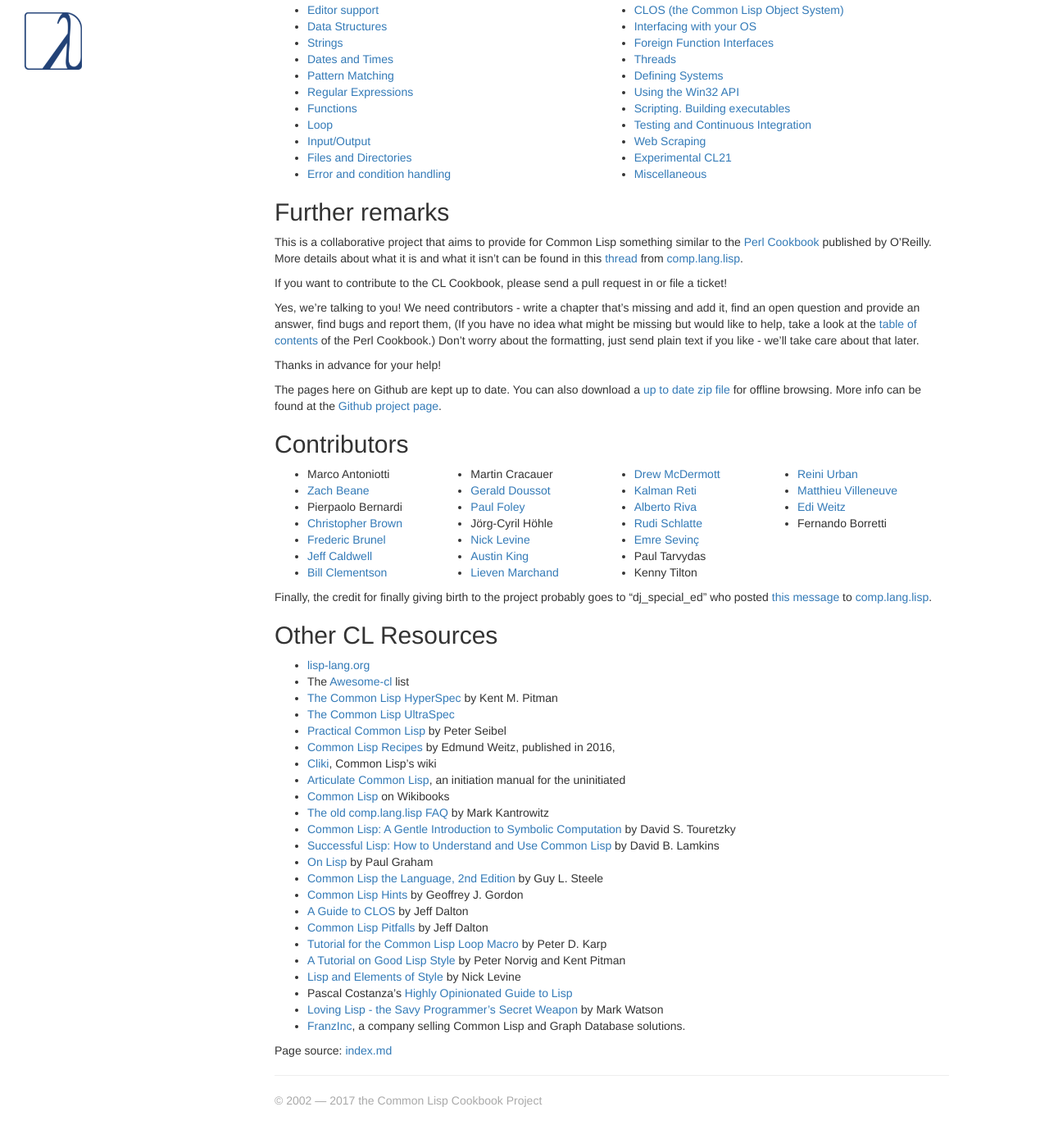
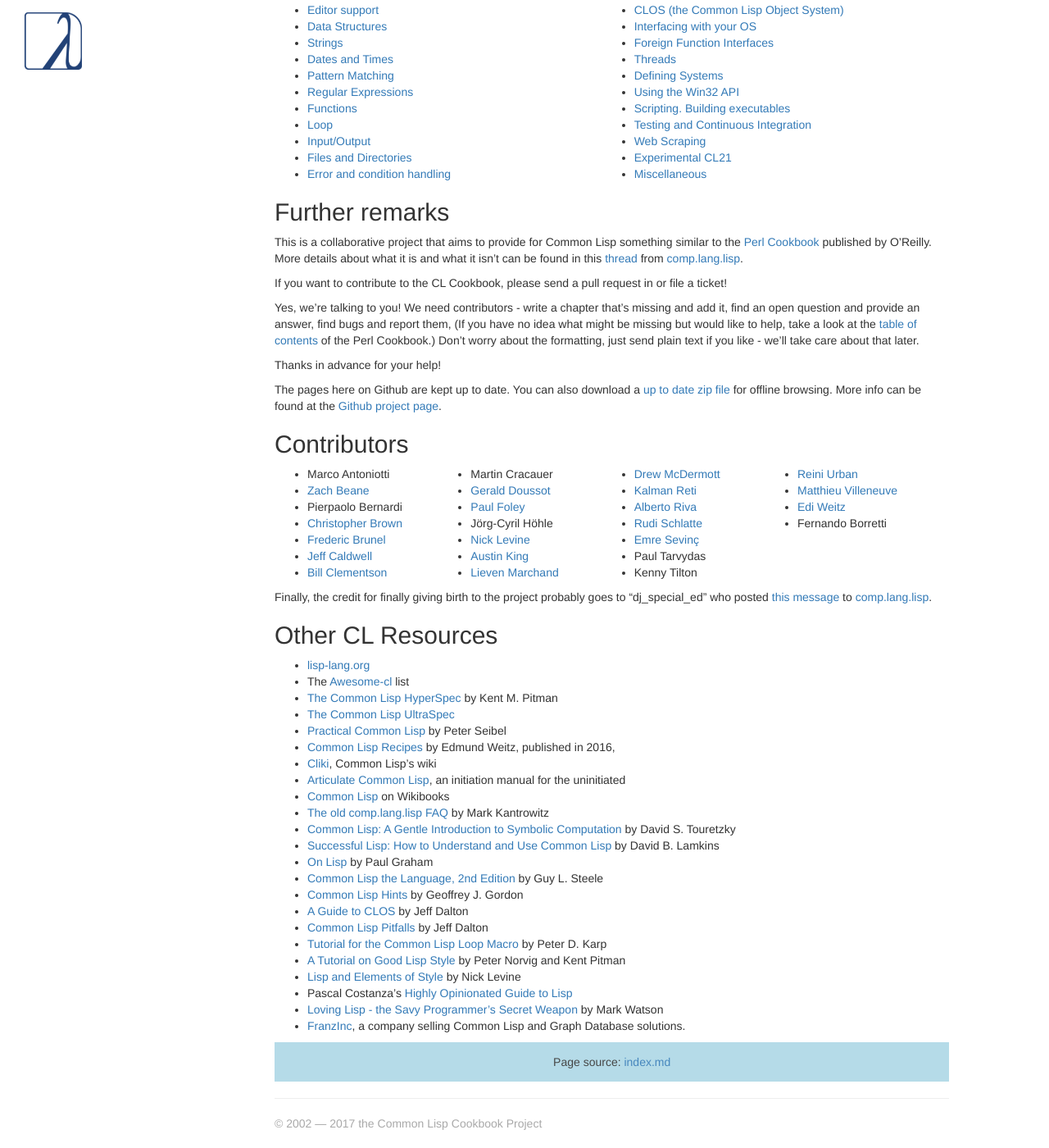
Before and after one commit to LispCookbook/cl-cookbook, a Jekyll site: the page built from index.md, in a window 1280 px wide and 1400 px high, scrolled down 227 px. Shown: the whole window at 82% size. Built offline with Jekyll 4.4.1, drawn with Linux system fonts in a browser that asks for light colours; before the commit the page ends 1599 px from its top, so only the background shows below that.

Commit message:
CSS: link to page source centered, in light blue box

```diff
--- a/_layouts/chapter.html
+++ b/_layouts/chapter.html
@@ -6,7 +6,7 @@
 <div id="content"
   {{ content }}
 
-  <p>
+  <p class="page-source">
     Page source: <a href="https://github.com/LispCookbook/cl-cookbook/blob/master/{{ page.path }}">{{ page.path }}</a>
   </p>
 </div>
--- a/assets/style.scss
+++ b/assets/style.scss
@@ -26,6 +26,13 @@
     margin-left: 25%;
 }
 
+.page-source {
+    background-color: #add8e6;
+    padding: 1em;
+    text-align: center;
+    opacity: 0.9;
+}
+
 /* On small screens we remove left column to make text more readable */
 @media screen and (max-width: 40em) {
     #toc {
```
